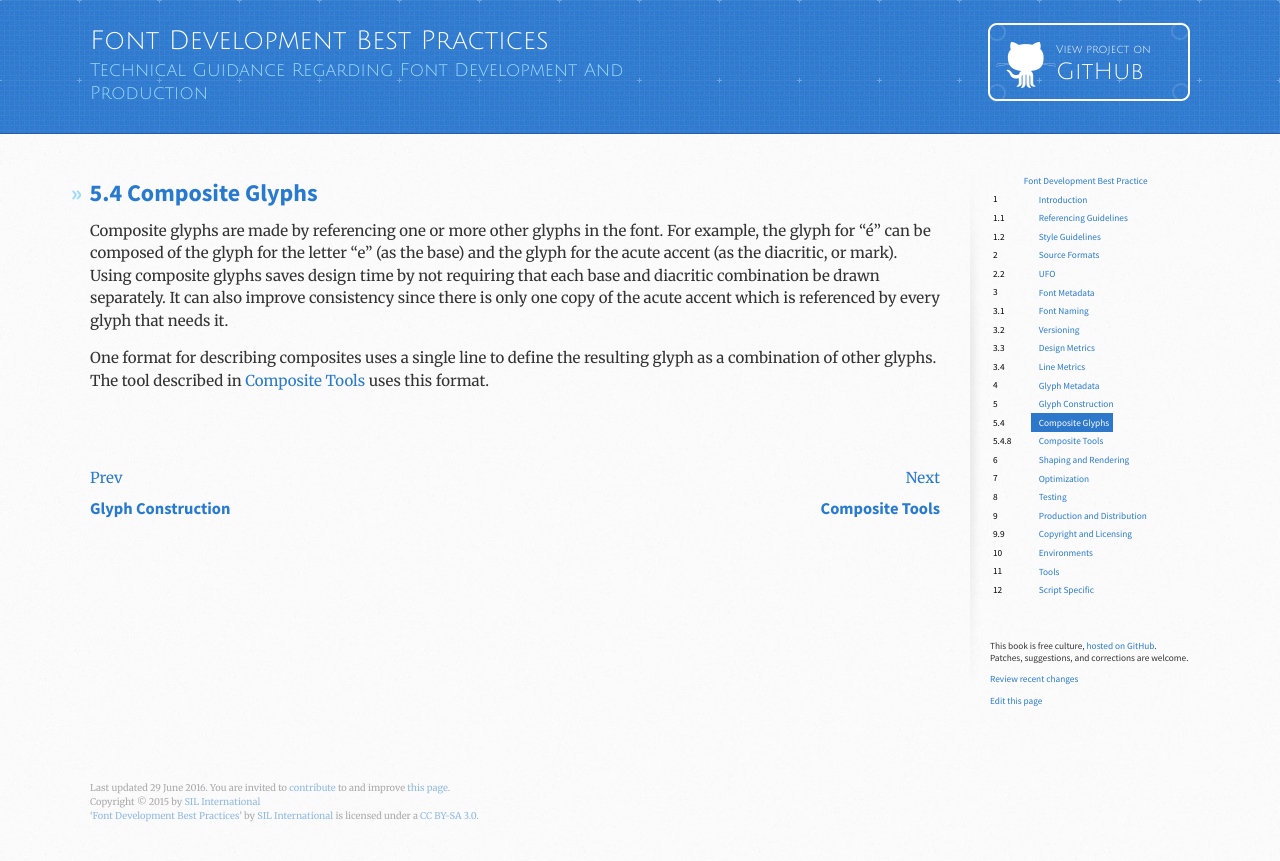
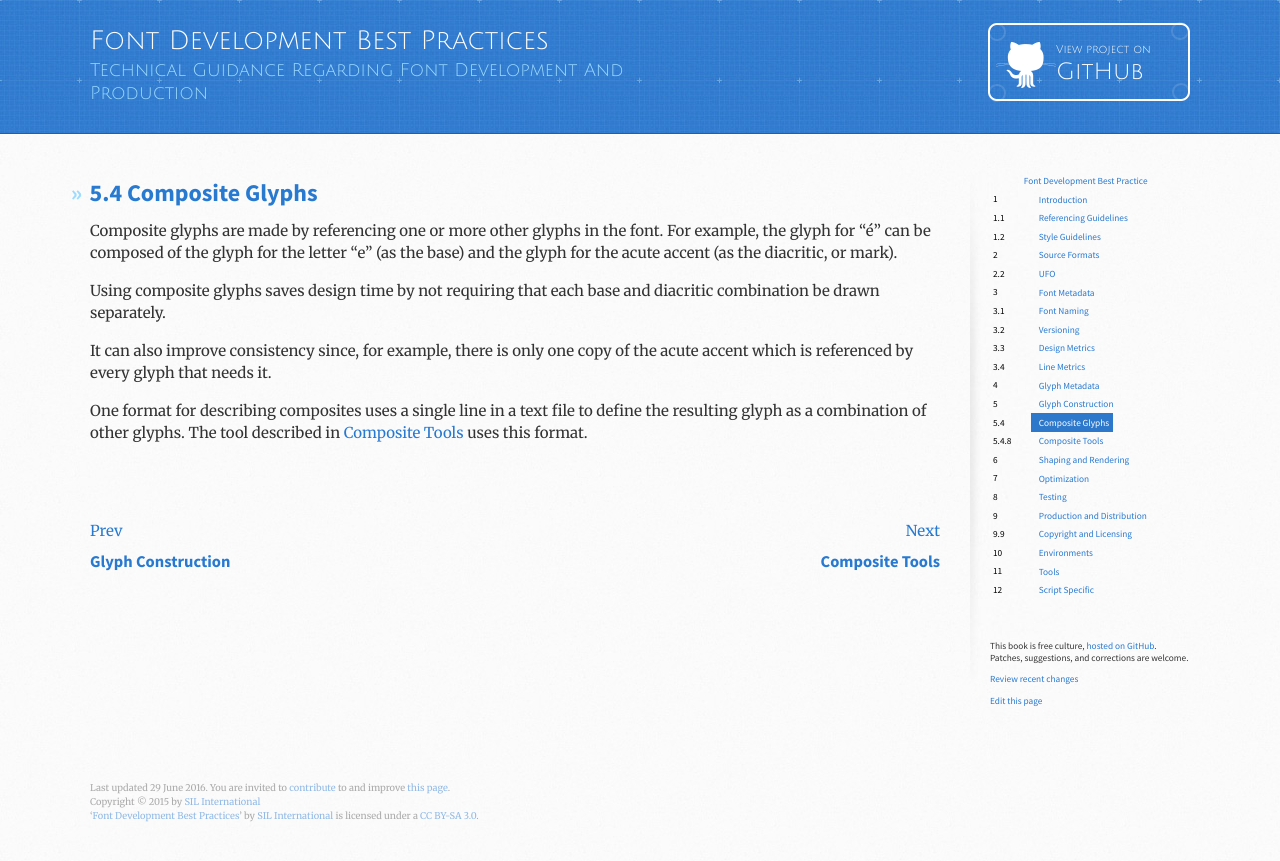
Before and after one commit to silnrsi/FDBP, a Jekyll site: the page built from en-US/Composite_Glyphs.md, in a window 1280 px wide. Shown: the top 861 px of the page. Built offline with Jekyll 4.4.1, drawn with Linux system fonts in a browser that asks for light colours.

Commit message:
minor changes

```diff
--- a/en-US/Composite_Glyphs.md
+++ b/en-US/Composite_Glyphs.md
@@ -7,6 +7,10 @@ category: Composite Glyphs
 title: Composite Glyphs
 ---
 
-Composite glyphs are made by referencing one or more other glyphs in the font. For example, the glyph for "é" can be composed of the glyph for the letter "e" (as the base) and the glyph for the acute accent (as the diacritic, or mark). Using composite glyphs saves design time by not requiring that each base and diacritic combination be drawn separately. It can also improve consistency since there is only one copy of the acute accent which is referenced by every glyph that needs it.
+Composite glyphs are made by referencing one or more other glyphs in the font. For example, the glyph for "é" can be composed of the glyph for the letter "e" (as the base) and the glyph for the acute accent (as the diacritic, or mark).
 
-One format for describing composites uses a single line to define the resulting glyph as a combination of other glyphs. The tool described in [Composite Tools](Composite_Tools.html) uses this format.
+Using composite glyphs saves design time by not requiring that each base and diacritic combination be drawn separately.
+
+It can also improve consistency since, for example, there is only one copy of the acute accent which is referenced by every glyph that needs it.
+
+One format for describing composites uses a single line in a text file to define the resulting glyph as a combination of other glyphs. The tool described in [Composite Tools](Composite_Tools.html) uses this format.
```
